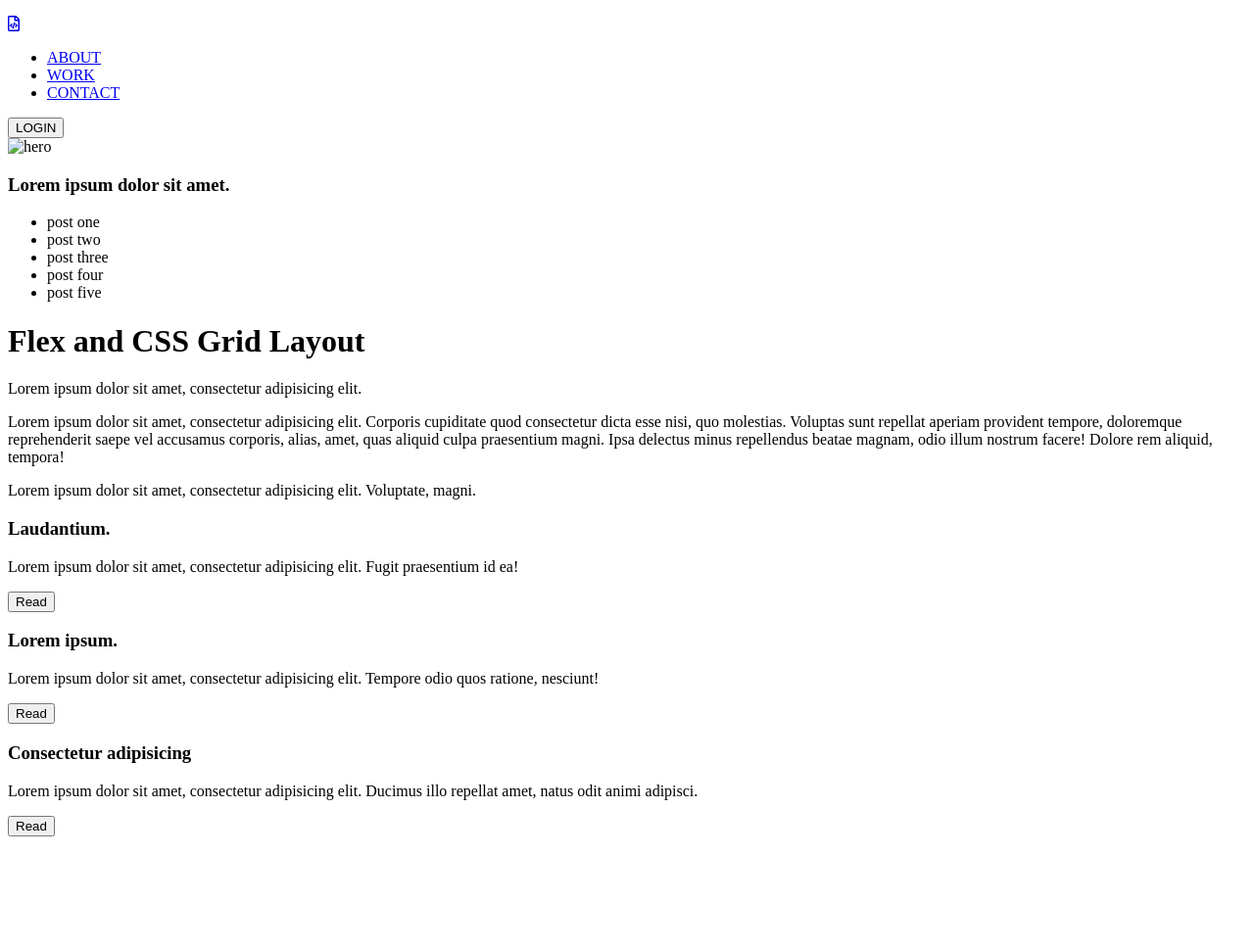
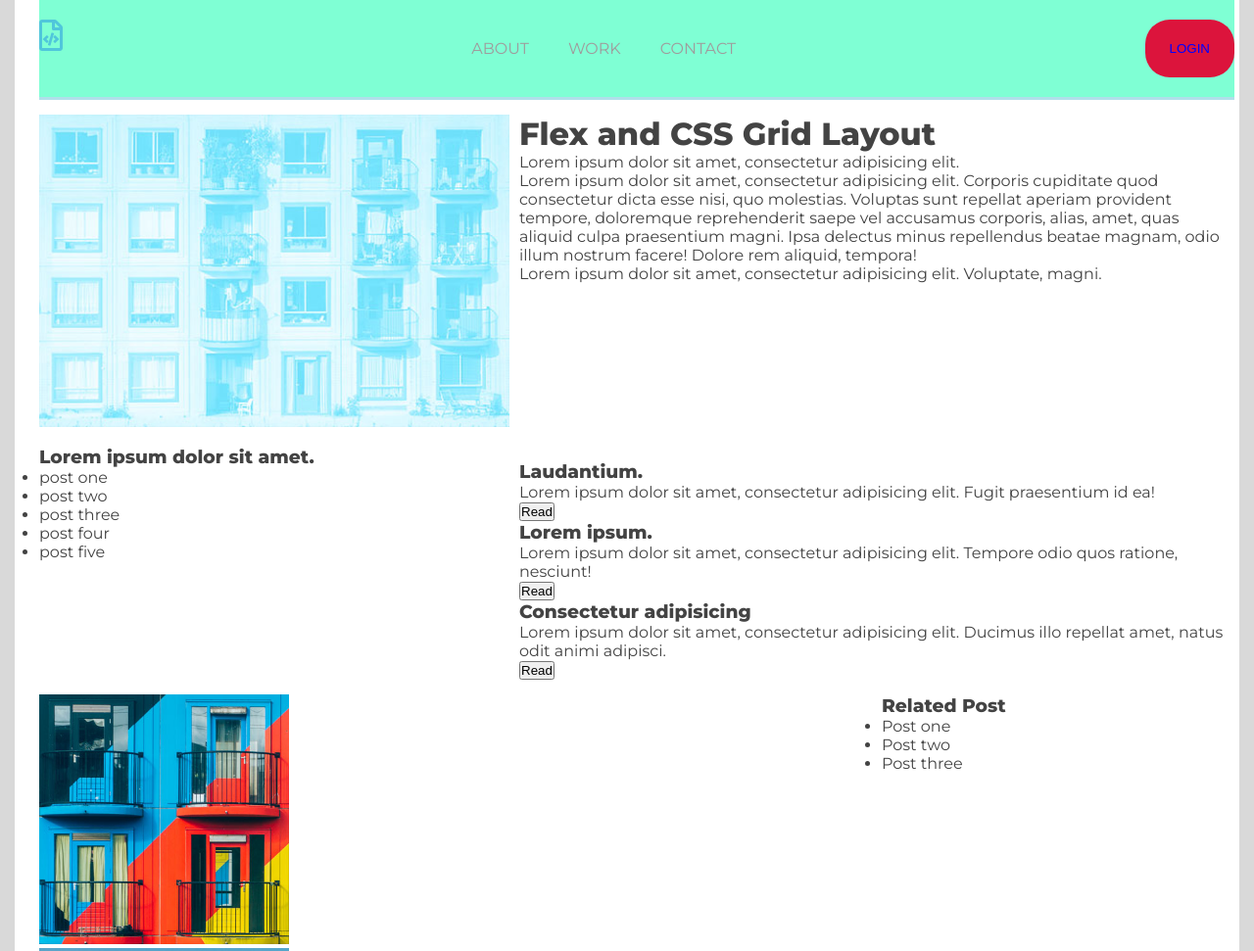
Before and after one commit to jonyweb20/site-grid-tamplate, a plain HTML site: page index.html in a window 1280 px wide. Shown: the top 971 px of the page at 98% size. Drawn offline with Linux system fonts and the light colour scheme.

Commit message:
v.1.1
Внесена сетка и стили

```diff
--- a/css/style.css
+++ b/css/style.css
@@ -0,0 +1,95 @@
+@import url('https://fonts.googleapis.com/css2?family=Montserrat:wght@100;400;500;800&display=swap');
+*{
+    box-sizing: border-box;
+    margin: 0;
+    padding: 0;
+}
+body{
+    font-family: 'Montserrat', sans-serif;
+    background-color: #d9d9d9;
+    color: #434343;
+}
+a {
+    text-decoration: none;
+    color: inherit;
+}
+.container {
+    display: grid;
+    grid-auto-columns: 40% 30% 30%;
+    grid-template-rows: repeat (6, auto);
+    grid-column-gap: 10px;
+    grid-row-gap: 15px;
+    max-width: 1250px;
+    margin: 0 auto;
+    background-color: #fff;
+    padding: 0 25px;
+}
+header {
+    display: flex;
+    justify-content: space-between;
+    grid-column: 1/4;
+    grid-row: 1/2;
+    background-color: aquamarine;
+    border-bottom: 3px solid #b0e0ea;
+    color: #9f9c9c;
+    padding: 20px 0;
+}
+header > .logo > a > i {
+    color:#50c6db;
+    font-size: 2em;
+}
+header > button, button:active, button:focus {
+    background-color: crimson;
+    border-color: #51bb7b;
+    color: blue;
+    padding: 6px 25px;
+    border-radius: 25px;
+    border-style: none;
+}
+header > button:focus{
+    background-color: rgb(161. 242, 126);
+    }
+
+.hero{
+        grid-column: 1/2;
+        grid-row: 2/3;
+}
+.hero > img{
+    width: 100%;
+}
+.sitebar {
+    grid-column: 1/2;
+    grid-row: 3/5;
+}
+main {
+    grid-column: 2/4;
+    grid-row: 2/4;
+}
+.help {
+    grid-column: 2/4;
+    grid-row: 4/5;
+}
+.gallery {
+    grid-column: 1/3;
+    grid-row: 5/6;
+}
+.gallery img {
+    width: 30%;
+}
+
+nav ul {
+    display: flex;
+    list-style: none;
+}
+nav ul li {
+    margin: 20px;
+}
+.sitebar-related {
+    grid-column: 3/4;
+    grid-row: 5/6;
+}
+footer {
+    grid-column: 1/4;
+    grid-row: 6/7;
+    text-align: center;
+}
--- a/index.html
+++ b/index.html
@@ -20,11 +20,11 @@
                 <li><a href="#">WORK</a></li>
                 <li><a href="#">CONTACT</a></li>
             </ul>
-            <button class="login">LOGIN</button>
         </nav>
+        <button class="login">LOGIN</button>
       </header>
   <div class="hero">
-      <img src="" alt="hero">
+      <img src="image/hero.jpg" alt="hero">
   </div>
   <aside class="sitebar">
       <h3>Lorem ipsum dolor sit amet.</h3>
@@ -60,12 +60,12 @@
    </article>
  </div>
    <div class="gallery">
-       <div><img src="" alt=""></div>
-       <div><img src="" alt=""></div>
-       <div><img src="" alt=""></div>
-       <div><img src="" alt=""></div>
-       <div><img src="" alt=""></div>
-       <div><img src="" alt=""></div>
+       <div><img src="image/grid-image-01.jpg" alt="gal"></div>
+       <div><img src="image/grid-image-02.jpg" alt="gal"></div>
+       <div><img src="image/grid-image-03.jpg" alt="gal"></div>
+       <div><img src="image/grid-image-04.jpg" alt="gal"></div>
+       <div><img src="image/grid-image-05.jpg" alt="gal"></div>
+       <div><img src="image/grid-image-06.jpg" alt="gal"></div>
    </div>
    <aside class="sitebar-related">
        <h3>Related Post</h3>
```
Also changed, not shown: image/grid-image-01.jpg (added), image/grid-image-02.jpg (added), image/grid-image-03.jpg (added), image/grid-image-04.jpg (added), image/grid-image-05.jpg (added), image/grid-image-06.jpg (added), image/hero.jpg (added).
